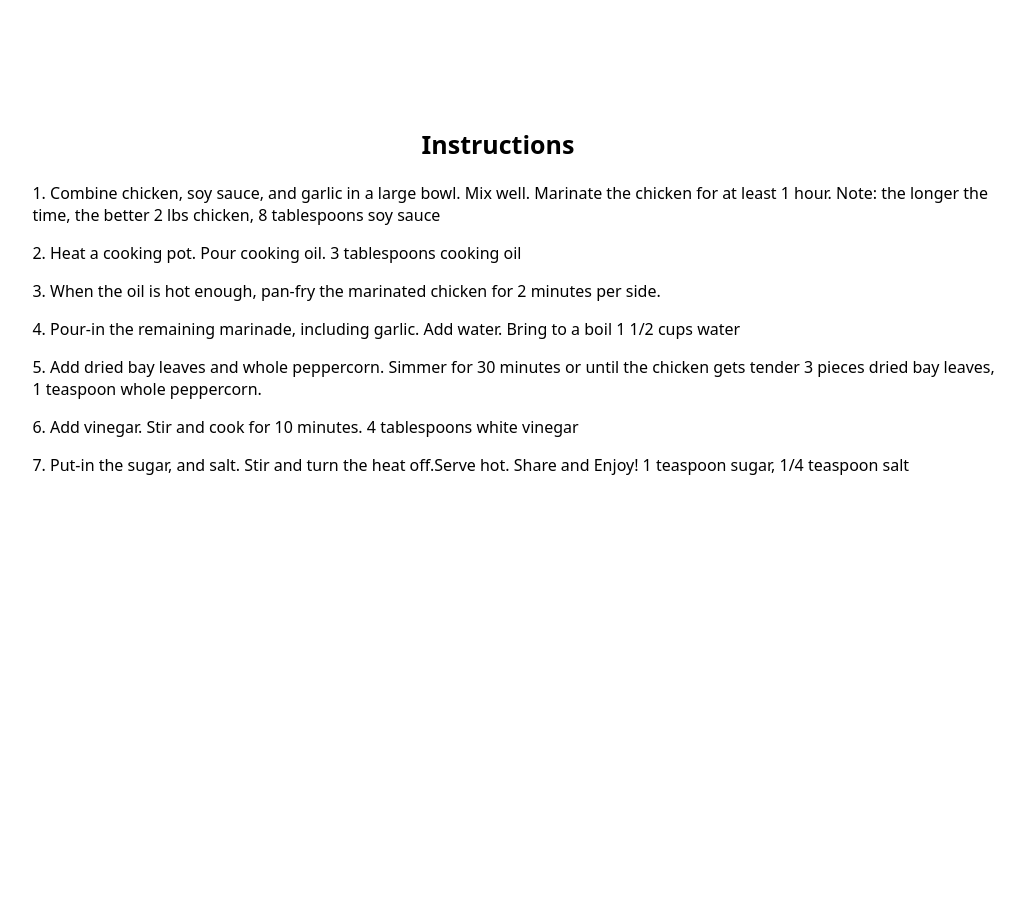
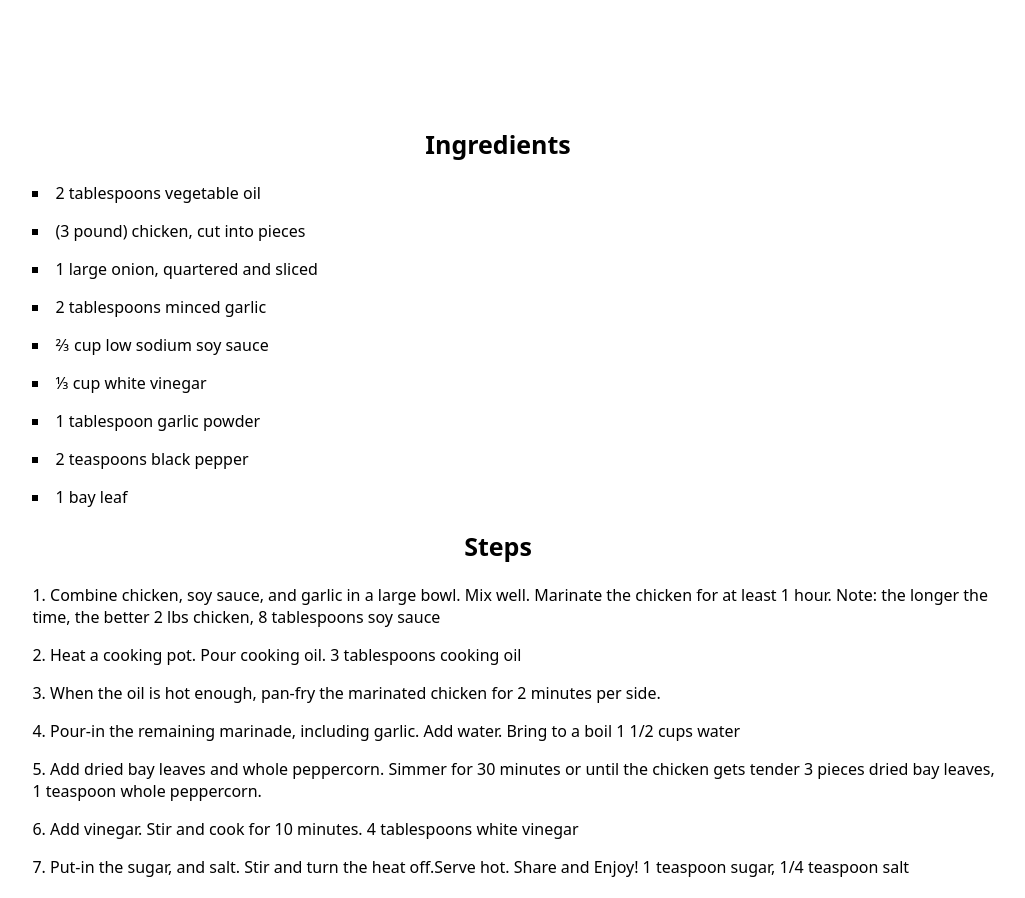
Before and after one commit to EL7NTH/odin-recipes, a plain HTML site: page recipes/chickenAdobo.html in a window 1280 px wide. Shown: the part 860-1758 px from the top of the page, without its empty margins (142-1167 px from the left). Before the commit the page ends 1356 px from the top, so only its background shows below. Drawn offline with Linux system fonts and the light colour scheme.

Commit message:
Fixed the chickenAdobo recipe

```diff
--- a/recipes/chickenAdobo.css
+++ b/recipes/chickenAdobo.css
@@ -34,3 +34,11 @@ ol {
   list-style: number;
   list-style-position: inside;
 }
+
+ul {
+  text-align: left;
+  font-size: 16px;
+  display: list-item;
+  list-style: square;
+  list-style-position: inside;
+}
--- a/recipes/chickenAdobo.html
+++ b/recipes/chickenAdobo.html
@@ -10,8 +10,21 @@
     Chicken Adobo
   </h1>
   <img src="/img/chicken_adobo.jpg.webp">
-
-  <h2>Instructions</h2>
+  <h2>Ingredients</h2>
+  <p>
+    <div>
+      <ul>2 tablespoons vegetable oil</ul>
+      <ul>(3 pound) chicken, cut into pieces</ul>
+      <ul>1 large onion, quartered and sliced</ul>
+      <ul>2 tablespoons minced garlic</ul>
+      <ul>⅔ cup low sodium soy sauce</ul>
+      <ul>⅓ cup white vinegar</ul>
+      <ul>1 tablespoon garlic powder</ul>
+      <ul>2 teaspoons black pepper</ul>
+      <ul>1 bay leaf</ul>
+    </div>
+  </p>
+  <h2>Steps</h2>
   <p> <div>
 <ol>Combine chicken, soy sauce, and garlic in a large bowl. Mix well. Marinate the chicken for at least 1 hour. Note: the longer the time, the better
 2 lbs chicken, 8 tablespoons soy sauce</ol>
```
Also changed, not shown: recipes/porkHumba.html (+1 -1 lines).
